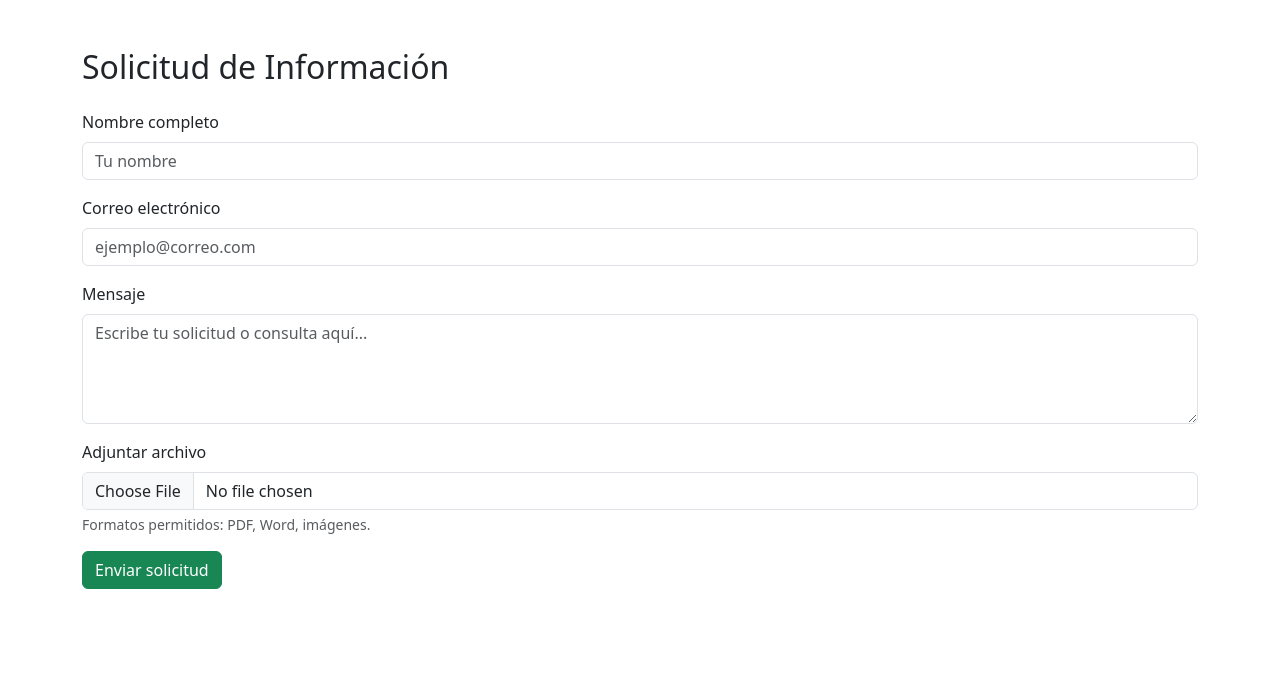
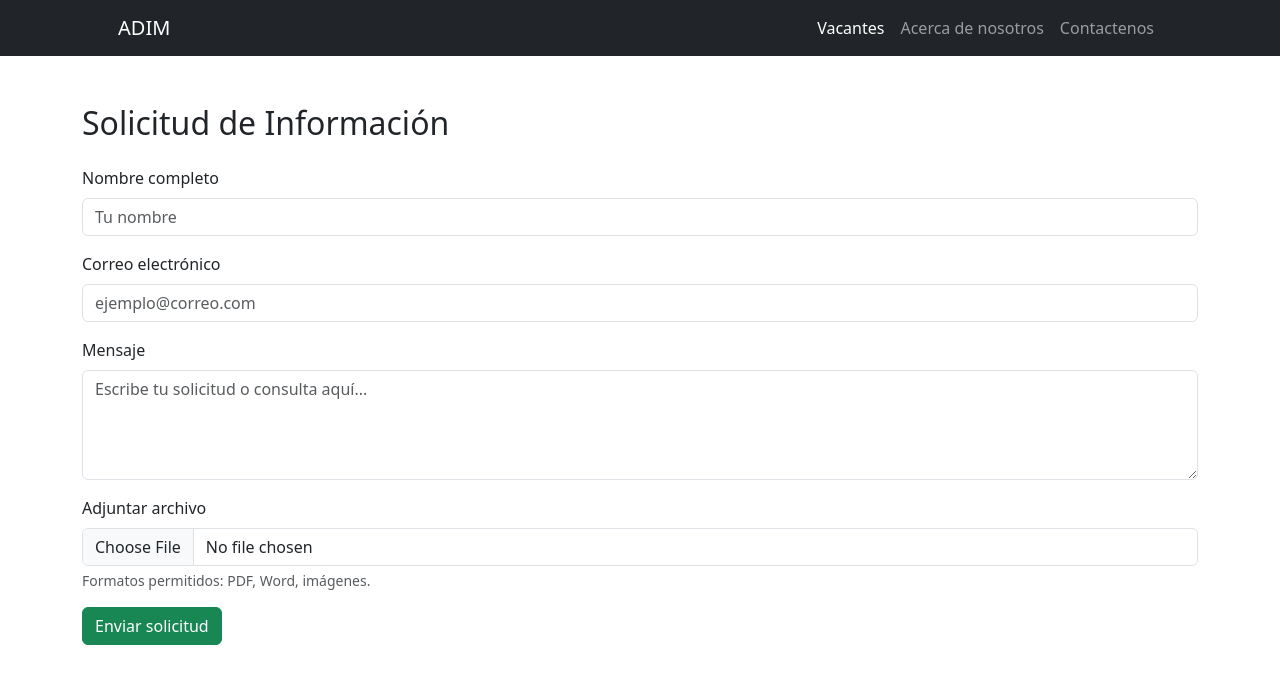
Before and after one commit to viunix27/ADIM, a plain HTML site: page formulario.html in a window 1280 px wide. Drawn offline with nearby package versions, Linux system fonts and the light colour scheme.

Commit message:
Update formulario.html

```diff
--- a/formulario.html
+++ b/formulario.html
@@ -10,6 +10,19 @@
         <link href="https://cdn.jsdelivr.net/npm/bootstrap@5.3.3/dist/css/bootstrap.min.css" rel="stylesheet">
 </head>
 <body>
+   <nav class="navbar navbar-expand-lg navbar-dark bg-dark">
+            <div class="container px-5">
+                <a class="navbar-brand" href="#!">ADIM</a>
+                <button class="navbar-toggler" type="button" data-bs-toggle="collapse" data-bs-target="#navbarSupportedContent" aria-controls="navbarSupportedContent" aria-expanded="false" aria-label="Toggle navigation"><span class="navbar-toggler-icon"></span></button>
+                <div class="collapse navbar-collapse" id="navbarSupportedContent">
+                    <ul class="navbar-nav ms-auto mb-2 mb-lg-0">
+                        <li class="nav-item"><a class="nav-link active" aria-current="page" href="index.html">Vacantes</a></li>
+                        <li class="nav-item"><a class="nav-link" href="#!">Acerca de nosotros</a></li>
+                        <li class="nav-item"><a class="nav-link" href="#!">Contactenos</a></li>
+                    </ul>
+                </div>
+            </div>
+        </nav>
   <div class="container mt-5">
     <h2 class="mb-4">Solicitud de Información</h2>
     <form enctype="multipart/form-data">
```
